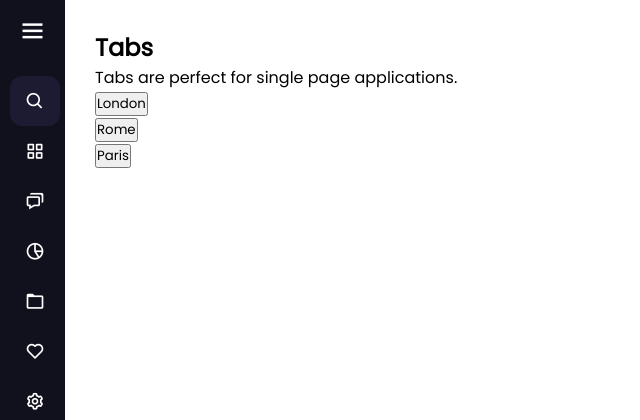
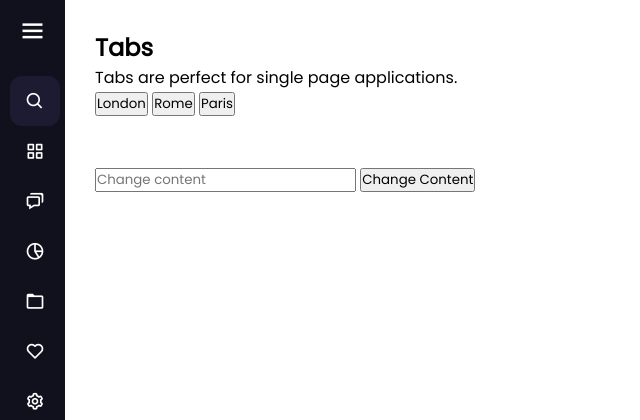
Before and after one commit to fuatio/dashboard_template, a Flask app: page / in a window 1280 px wide. Shown: the top 420 px of the page, without its empty margins (0-640 px from the left). Run offline with Flask 2, Linux system fonts and the light colour scheme.

Commit message:
added func to change persistent data js to flask and back

```diff
--- a/app.py
+++ b/app.py
@@ -25,10 +25,22 @@ tab_content = [
 def home():
     data = list(filter(lambda x: x['city'] == 'London', tab_content))
     if request.method == "POST":
-        post_data = request.form.to_dict()
-        city_name = post_data['city']
-        data = list(filter(lambda x: x['city'] == city_name, tab_content))
-        return jsonify(data)
+        data = request.form.to_dict()
+        if 'city' in data:
+            city_name = data['city']
+            data = list(filter(lambda x: x['city'] == city_name, tab_content))
+            return jsonify(data)
+        elif 'content' in data:
+            print(data)
+            open_city_tab = data['open_city_tab']
+            print(open_city_tab)
+            city_content = data['content']
+            for item in tab_content:
+                if item['city'] == open_city_tab:
+                    item['content'] = city_content
+            data = list(filter(lambda x: x['city'] == open_city_tab, tab_content))
+            return jsonify(data)
+
 
     return render_template('index.html', tab_names = tab_content)
 
--- a/templates/index.html
+++ b/templates/index.html
@@ -101,41 +101,53 @@
                 <br>
                 <div id="output"></div>
             </div> -->
-            {% for row in tab_names: %}
+
             <div id="tabs">
+                {% for row in tab_names: %}
                 <input type="submit" class="cityName" value="{{ row['city'] }}">
+                {% endfor %}
             </div>
-            {% endfor %}
 
-            <!-- {% for row in tab_names: %} -->
+
             <div>
                 <h2 id="city-name"></h2>
                 <p id="city-content"></p>
             </div>
-            <!-- {% endfor %} -->
-
+            <br><br>
+            <div>
+                <input type="text" placeholder="Change content" id="change_content">
+                <button type="button" onclick="changeCityContent()">Change Content</button>
+            </div>
 
         </div>
 
 
     </div>
     </div>
-    <!-- function getCityDetails(e) {
-        fetch('static/data.json')
-            .then(res => res.json())
-            .then(data => {
-                let city_name = e.target.value;
-                let content = data.filter(i => i.city === city_name)[0]['content']
-                document.getElementById('city-name').innerHTML = city_name;
-                document.getElementById('content').innerHTML = content;
-            })
-    } -->
     <script>
 
+        // Submitting change to json file in local file
+        //document.getElementById('form').addEventListener('submit', changeCityContent)
+        var selectedTab = 'London'
 
-        //var cities = '{{ tab_names|tojson }}'
-        //console.log(cities)
+        function changeCityContent() {
+            // get city value that's open right now
+            //current_city_name = document.getElementById('city-name').innerHTML
+            let data = new FormData()
+            data.append('content', document.getElementById('change_content').value)
+            data.append('open_city_tab', selectedTab)
+            fetch('{{ url_for("home") }}', {
+                "method" : "POST",
+                "body" : data
+            })
+            .then(response => response.json())
+            .then(data => {
+                console.log(data)
+                document.getElementById('city-content').innerHTML = data[0]['content'];
+            })
+        }
 
+        // Changing Tab Values
         var tabs = document.querySelectorAll('.cityName')
         tabs.forEach(tab => {
             tab.addEventListener('click', getCityDetails);
@@ -153,6 +165,7 @@
                     document.getElementById('city-name').innerHTML = data[0]['city'];
                     document.getElementById('city-content').innerHTML = data[0]['content'];
                 })
+            selectedTab = e.target.value;
         }
 
 
```
